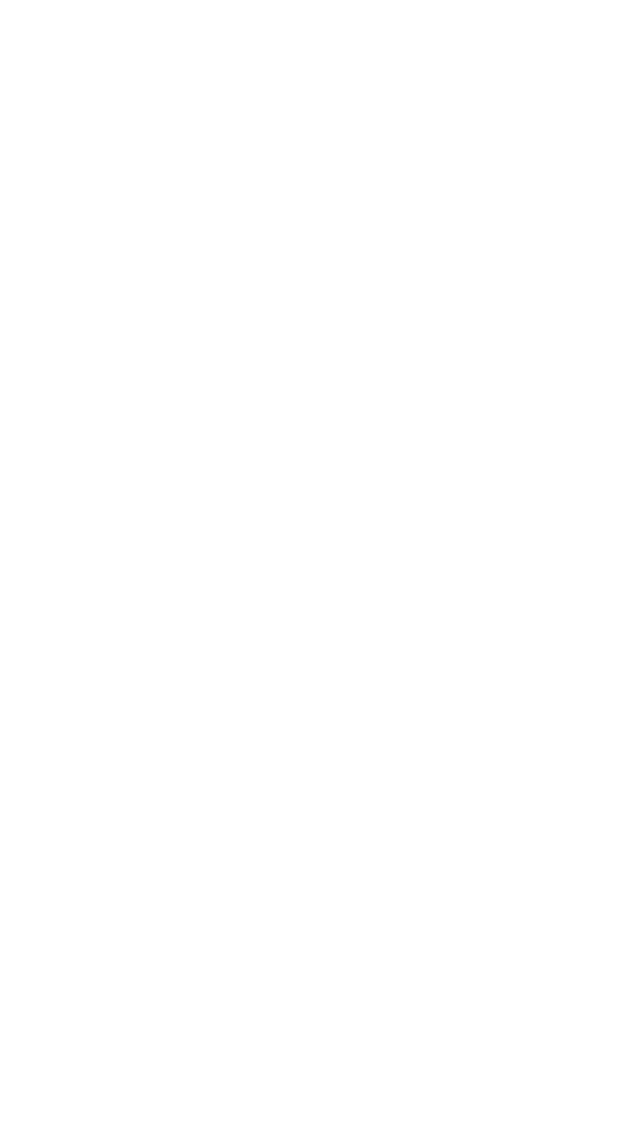
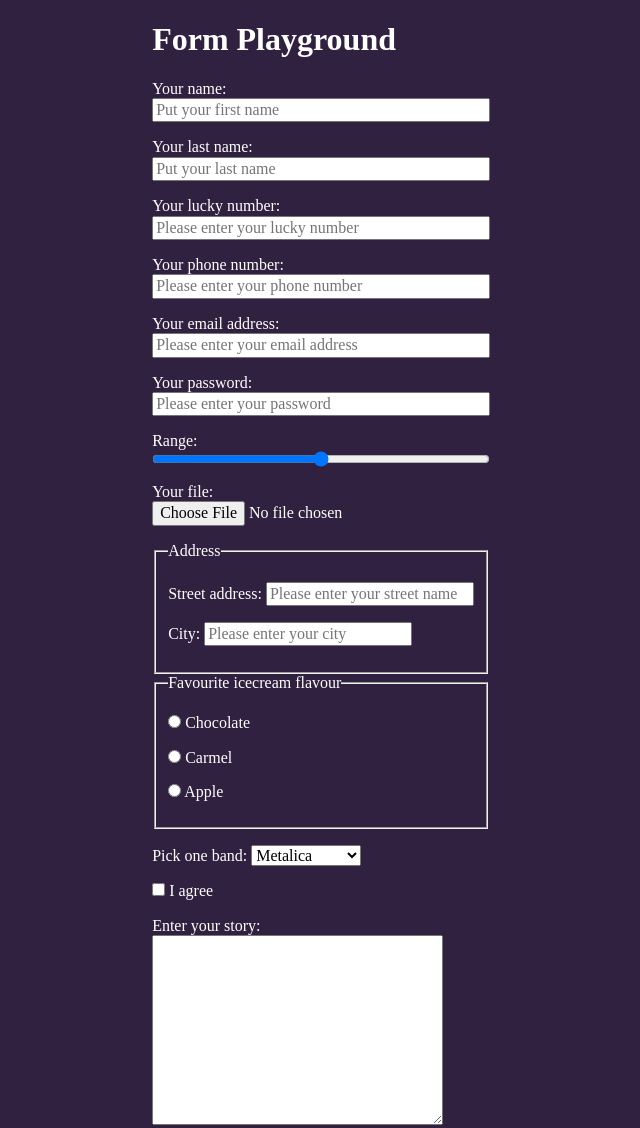
Before and after one commit to Adam-DevPL/entry-form, a plain HTML site: page index.html in a window 1280 px wide. Shown: the top 1128 px of the page, without its empty margins (319-959 px from the left). Before the commit the page ends 800 px from the top, so only its background shows below. Drawn offline with Linux system fonts and the light colour scheme.

Commit message:
full form, not commiting steps

```diff
--- a/index.html
+++ b/index.html
@@ -1,11 +1,179 @@
 <!DOCTYPE html>
 <html lang="en">
-<head>
-    <meta charset="UTF-8">
-    <meta name="viewport" content="width=device-width, initial-scale=1.0">
-    <title>Form playground</title>
-</head>
-<body>
+  <head>
+    <meta charset="UTF-8" />
+    <meta name="viewport" content="width=device-width, initial-scale=1.0" />
+    <title>Form Playground</title>
+    <link rel="stylesheet" href="normalize.css" type="text/css" />
+    <link rel="stylesheet" href="style.css" type="text/css" />
+  </head>
+  <body>
+    <main>
+      <h1>Form Playground</h1>
+      <form class="form" method="POST" action=http://dev.cotenfrontend.pl>
+        <p>
+          <label
+            >Your name:
+            <input
+              class="form__item"
+              type="text"
+              name="firstName"
+              id="firstName"
+              placeholder="Put your first name"
+          /></label>
+        </p>
 
-</body>
+        <p>
+          <label
+            >Your last name:
+            <input
+              class="form__item"
+              type="text"
+              name="lastName"
+              id="lastName"
+              placeholder="Put your last name"
+          /></label>
+        </p>
+        <p>
+          <label
+            >Your lucky number:
+            <input
+              class="form__item"
+              type="number"
+              name="luckyNumber"
+              id="luckyNumber"
+              placeholder="Please enter your lucky number"
+          /></label>
+        </p>
+        <p>
+          <label
+            >Your phone number:
+            <input
+              class="form__item"
+              type="tel"
+              name="phoneNumber"
+              id="phoneNumber"
+              placeholder="Please enter your phone number"
+          /></label>
+        </p>
+
+        <p>
+          <label
+            >Your email address:
+            <input
+              class="form__item"
+              type="email"
+              name="emailAddress"
+              id="emailAddress"
+              placeholder="Please enter your email address"
+          /></label>
+        </p>
+        <p>
+          <label
+            >Your password:
+            <input
+              class="form__item"
+              type="password"
+              name="password"
+              id="password"
+              placeholder="Please enter your password"
+          /></label>
+        </p>
+        <p>
+          <label
+            >Range:
+            <input
+              class="form__item"
+              type="range"
+              name="range"
+              id="range"
+              min="0"
+              max="100"
+              step="10"
+          /></label>
+        </p>
+        <p>
+          <label
+            >Your file:
+            <input class="form__item" type="file" name="avatar" id="avatar"
+          /></label>
+        </p>
+
+        <fieldset>
+          <legend>Address</legend>
+          <p>
+            <label
+              >Street address:
+              <input
+                class="form__input"
+                type="text"
+                id="street"
+                name="street"
+                placeholder="Please enter your street name"
+            /></label>
+          </p>
+          <p>
+            <label
+              >City:
+              <input
+                class="form__input"
+                type="text"
+                id="city"
+                name="city"
+                placeholder="Please enter your city"
+            /></label>
+          </p>
+        </fieldset>
+
+        <fieldset>
+          <legend>Favourite icecream flavour</legend>
+          <p>
+            <label
+              ><input type="radio" name="icecream" value="chocolate" />
+              Chocolate</label
+            >
+          </p>
+          <p>
+            <label
+              ><input type="radio" name="icecream" value="carmel" />
+              Carmel</label
+            >
+          </p>
+          <p>
+            <label
+              ><input type="radio" name="icecream" value="apple" /> Apple</label
+            >
+          </p>
+        </fieldset>
+
+        <p>
+          <label for="band">Pick one band: </label>
+          <select name="band" id="band">
+            <option value="band-1"> Metalica</option>
+            <option value="band-1"> Taylor Swift</option>
+            <option value="band-1"> Coco Jamboo</option>
+          </select>
+        </p>
+
+        <p>
+          <label
+            ><input type="checkbox" name="agreement" value="agree" /> I
+            agree</label
+          >
+        </p>
+        <p>
+          <label for="yourStory">Enter your story: </label><br />
+          <textarea
+            name="yourStory"
+            id="yourStory"
+            cols="30"
+            rows="10"
+          ></textarea>
+        </p>
+        <p>
+            <input type="submit" value="Send" name="sendTo">
+        </p>
+      </form>
+    </main>
+  </body>
 </html>
--- a/style.css
+++ b/style.css
@@ -0,0 +1,27 @@
+html {
+    box-sizing: border-box;
+  }
+
+  *,
+  *:before,
+  *:after {
+    box-sizing: inherit;
+  }
+
+  body {
+      background: #302140;
+      color: #ffffff;
+      display: flex;
+      align-items: center;
+      justify-content: center;
+      min-height: 100vh;
+  }
+
+  .form {
+
+  }
+
+  .form__item {
+      display: block;
+      width: 100%;
+  }
```
Also changed, not shown: normalize.css.
